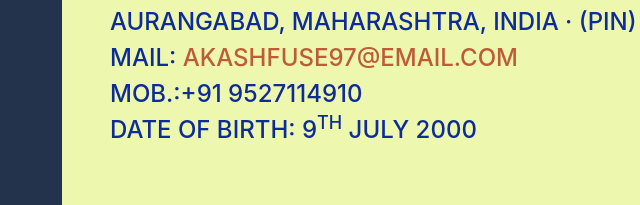
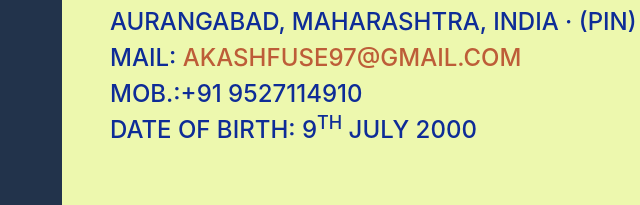
Before and after one commit to fuseakash/Resume, a plain HTML site: page index.html in a window 1280 px wide. Shown: the part 595-800 px from the top of the page, 210-850 px from the left. Drawn offline with nearby package versions, Linux system fonts and the light colour scheme; a web font is replaced by a local one.

Commit message:
Update index.html

```diff
--- a/index.html
+++ b/index.html
@@ -66,7 +66,7 @@
                     <br><h4>About:</h4>
                     <div class="subheading mb-5">
                         Aurangabad, Maharashtra, India ·  (Pin) 431112 <br>Mail:
-                        <a href="mailto:akashfuse97@email.com">akashfuse97@email.com</a><br>
+                        <a href="mailto:akashfuse97@gmail.com">akashfuse97@gmail.com</a><br>
                         Mob.:+91 9527114910<br>
                         Date of Birth: 9<sup>th</sup> July 2000
                     </div>
```
